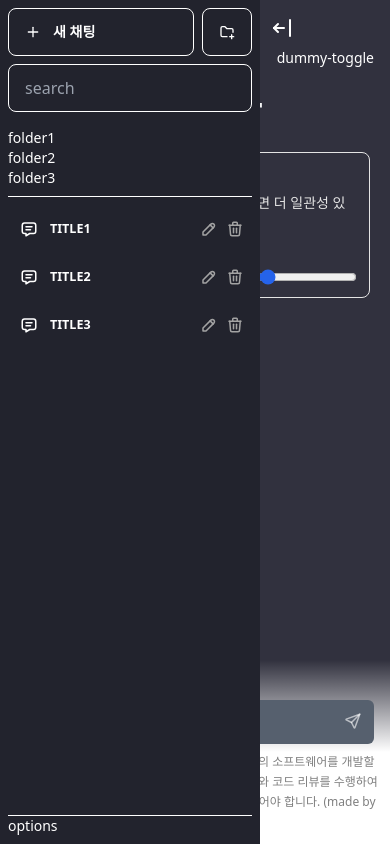
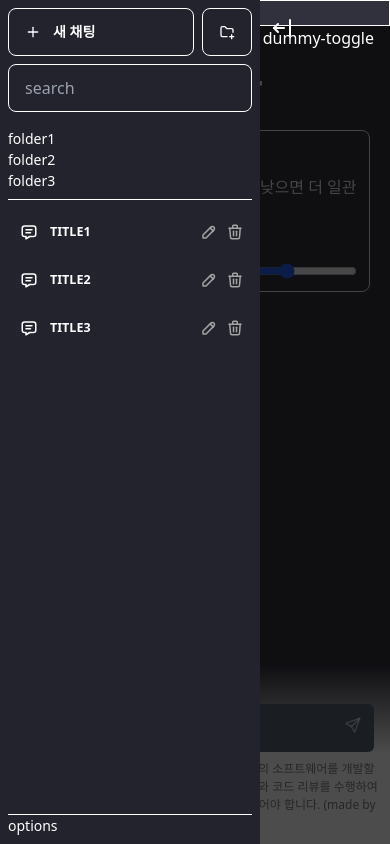
Before and after one commit to DevooKim/My-GPT-client, a Next.js app: page / in a window 390 px wide. Both pictures are taken after a click on the button 20 px from the left and 28 px from the top of the page. Built offline with nearby package versions, Linux system fonts and the light colour scheme.

Commit message:
add mobile layout

```diff
--- a/components/Chat/Chat.tsx
+++ b/components/Chat/Chat.tsx
@@ -8,7 +8,7 @@ interface Props {
 
 export default function Chat({ item }: Props) {
     return (
-        <div className="relative flex-1 overflow-hidden">
+        <div className="relative flex-1 overflow-hidden bg-mygpt">
             <div className="max-h-full overflow-x-hidden">
                 {!item.length ? (
                     <div className="mx-auto flex w-[350px] flex-col pt-12 sm:w-[600px]">
@@ -20,14 +20,14 @@ export default function Chat({ item }: Props) {
                         </div>
                     </div>
                 ) : (
-                    <div>
+                    <>
                         {item.map((v, index) => (
                             <ChatMessage key={index} message={v} />
                         ))}
                         <div
                             className="h-[172px] bg-white dark:bg-[#343541]"
                         />
-                    </div>
+                    </>
                 )}
             </div>
             <ChatInput />
--- a/components/Chat/Components/ChatMessage.tsx
+++ b/components/Chat/Components/ChatMessage.tsx
@@ -11,10 +11,20 @@ export function ChatMessage({ message }: Props) {
     const isUser = message.role === "user";
 
     return (
-        <div className={`${isUser && "bg-mygpt-second"} text-neutral-200 border-b border-black/30`}>
-            <div className="relative flex max-w-2xl gap-4 p-4 m-auto text-base">
-                <div className="mr-3">{isUser ? <IconUser size="30"/> : <IconRobot size="30"/>}</div>
-                <div>{message.content}</div>
+        <div
+            className={`${
+                !isUser ? "bg-mygpt-second" : "bg-inherit"
+            } text-neutral-200 border-b border-black/30 px-4`}
+        >
+            <div className="relative flex gap-4 p-4 m-auto text-base md:max-w-2xl md:py-6 xl:max-w-3xl">
+                <div className="text-bold min-w-[40px]">
+                    {isUser ? <IconUser size="30" /> : <IconRobot size="30" />}
+                </div>
+                <div className="w-full">
+                    <div className="prose break-all whitespace-pre-wrap">
+                        {message.content}
+                    </div>
+                </div>
             </div>
         </div>
     );
--- a/components/Chat/Components/Temperature.tsx
+++ b/components/Chat/Components/Temperature.tsx
@@ -1,4 +1,4 @@
-import { useMemo, useState } from "react";
+import { useState } from "react";
 
 const defaultTemp = 0.8;
 
@@ -18,7 +18,7 @@ export default function TemperatureSlider() {
                 {t.toFixed(1)}
             </span>
             <input
-                className={`pr-6 cursor-pointer accent-blue-600`}
+                className={`cursor-pointer accent-blue-600`}
                 type="range"
                 min={0}
                 max={1}
--- a/components/Sidebar/Components/OpenCloseButton.tsx
+++ b/components/Sidebar/Components/OpenCloseButton.tsx
@@ -16,12 +16,22 @@ const openButtonXPosition = {
 };
 export const CloseButton = ({ side, onClick }: Props) => {
     return (
-        <button
-            className={`fixed top-4 ${closeButtonXPosition[side]} z-50 text-white`}
-            onClick={onClick}
-        >
-            {side === "right" ? <IconArrowBarRight /> : <IconArrowBarLeft />}
-        </button>
+        <div>
+            <button
+                className={`fixed top-4 ${closeButtonXPosition[side]} z-50 text-white`}
+                onClick={onClick}
+            >
+                {side === "right" ? (
+                    <IconArrowBarRight />
+                ) : (
+                    <IconArrowBarLeft />
+                )}
+            </button>
+            <div
+                className="absolute top-0 left-0 z-10 w-full h-full bg-black opacity-70 sm:hidden"
+                onClick={onClick}
+            ></div>
+        </div>
     );
 };
 export const OpenButton = ({ side, onClick }: Props) => {
--- a/pages/_app.tsx
+++ b/pages/_app.tsx
@@ -1,24 +1,33 @@
 import "@/styles/globals.css";
 import type { AppProps } from "next/app";
 import Chatbar from "../components/Chatbar/Chatbar";
+import Head from "next/head";
 
 export default function App({ Component, pageProps }: AppProps) {
     return (
         <>
-            <main
-                // className={`flex h-screen w-screen flex-col text-sm text-white dark:text-white ${lightMode}`}
-                className={`flex h-screen w-screen flex-col text-sm `}
+            <Head>
+                <meta
+                    name="viewport"
+                    content="height=device-height, width=device-width, initial-scale=1, user-scalable=no"
+                />
+            </Head>
+            <div
+                className="flex flex-col flex-1 h-full max-w-full"
+                style={{ height: "100dvh" }}
             >
-                <div className="fixed top-0 w-full sm:hidden">
-                    <div>mobile navbar</div>
+                <div className="sticky top-0 w-full text-white border border-white sm:hidden">
+                    <div>mobile - mobile - mobile</div>
                 </div>
-                <div className="flex h-full w-full pt-[48px] sm:pt-0">
-                    <Chatbar />
-                    <div className="flex flex-1">
-                        <Component {...pageProps} />
+                <main className="relative flex flex-col w-screen h-screen overflow-hidden">
+                    <div className="flex w-full h-full sm:pt-0">
+                        <Chatbar />
+                        <div className="flex flex-1">
+                            <Component {...pageProps} />
+                        </div>
                     </div>
-                </div>
-            </main>
+                </main>
+            </div>
         </>
     );
 }
--- a/pages/_document.tsx
+++ b/pages/_document.tsx
@@ -1,13 +1,20 @@
-import { Html, Head, Main, NextScript } from 'next/document'
+import { Html, Head, Main, NextScript } from "next/document";
 
 export default function Document() {
     return (
         <Html lang="en">
-      <Head />
+            <Head>
+                <meta name="apple-mobile-web-app-capable" content="yes" />
+                <meta name="apple-mobile-web-app-title" content="My GPT" />
+                <meta
+                    name="apple-mobile-web-app-status-bar-style"
+                    content="black-translucent "
+                />
+            </Head>
             <body>
                 <Main />
                 <NextScript />
             </body>
         </Html>
-  )
+    );
 }
--- a/styles/globals.css
+++ b/styles/globals.css
@@ -28,6 +28,9 @@
     height: 6px;
 }
 
-html body {
+html,
+body {
     background-color: #31313e;
+    /* position: fixed; */
+    overflow: hidden;
 }
```
Lines whose indentation alone changed are shown as unchanged.
